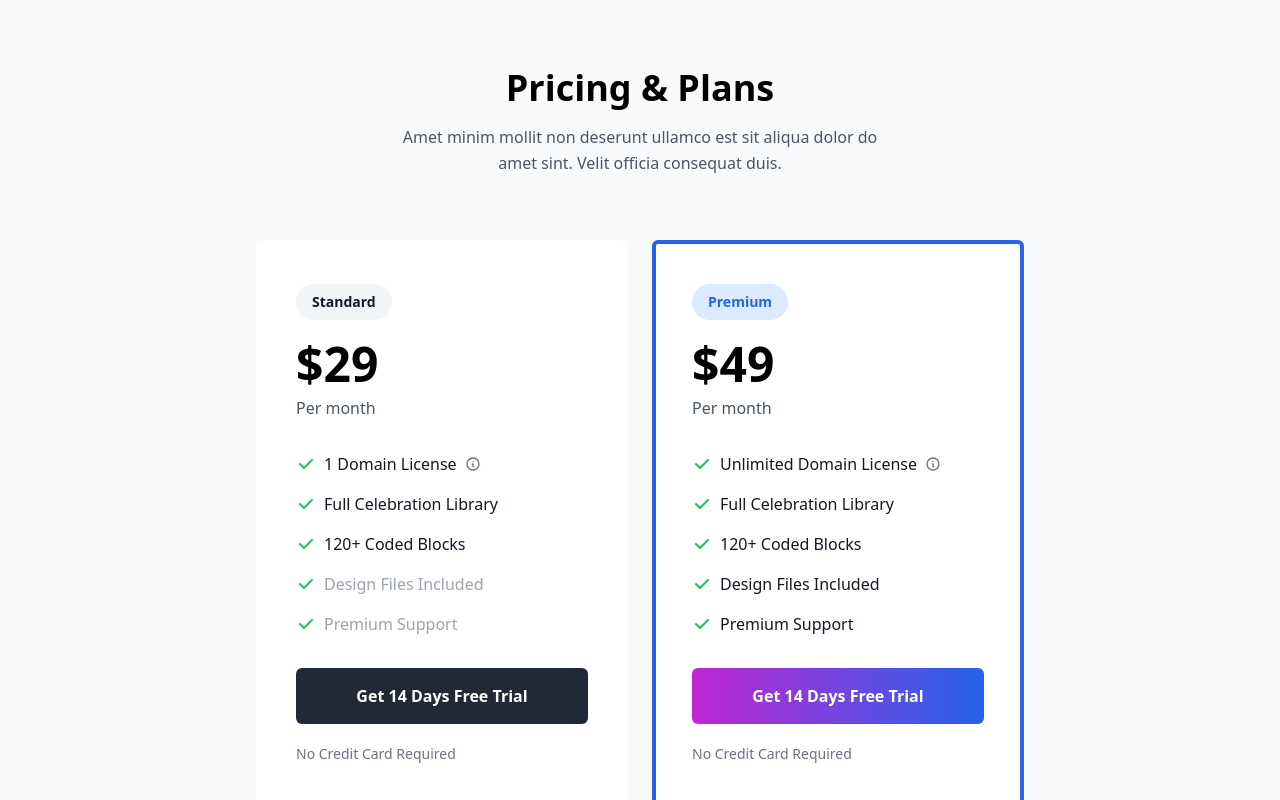
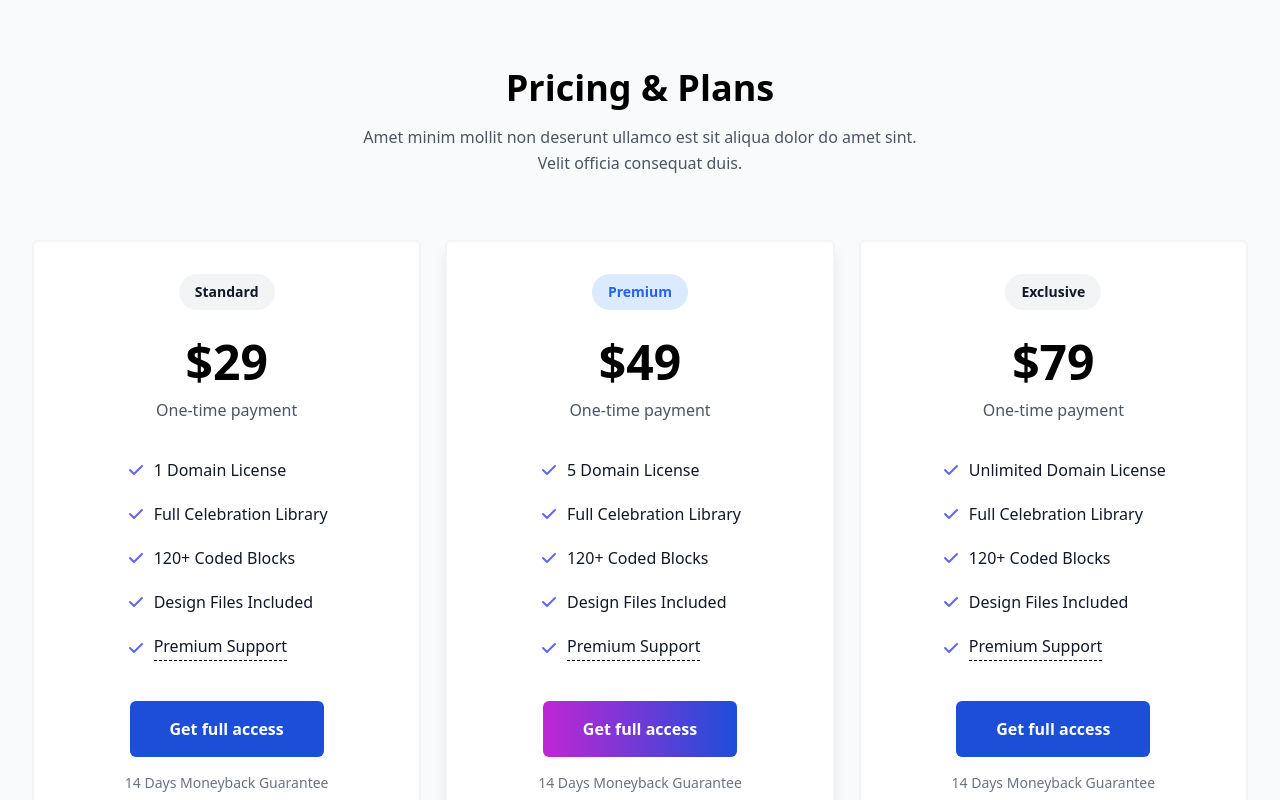
Before and after one commit to nodexchange/alyssacreative.co.uk, a Next.js app: page / in a window 1280 px wide. Shown: the part 2000-2800 px from the top of the page. Built offline with nearby package versions, Linux system fonts and the light colour scheme.

Commit message:
Update pricing

```diff
--- a/components/Pricing.js
+++ b/components/Pricing.js
@@ -6,121 +6,164 @@ function Pricing() {
         <div class="px-4 mx-auto max-w-7xl sm:px-6 lg:px-8">
             <div class="max-w-2xl mx-auto text-center">
                 <h2 class="leading-tight text-black font-bold text-xl md:text-2xl lg:text-4xl">Pricing & Plans</h2>
-            <p class="max-w-lg mx-auto mt-4 text-base leading-relaxed text-gray-600">Amet minim mollit non deserunt ullamco est sit aliqua dolor do amet sint. Velit officia consequat duis.</p>
+                <p class="max-w-xl mx-auto mt-4 text-base leading-relaxed text-gray-600">Amet minim mollit non deserunt ullamco est sit aliqua dolor do amet sint. Velit officia consequat duis.</p>
             </div>
 
-        <div class="grid max-w-3xl grid-cols-1 gap-6 mx-auto mt-8 sm:mt-16 sm:grid-cols-2">
-            <div class="bg-white border-4 border-transparent rounded-md">
-                <div class="p-6 md:py-10 md:px-9">
+            <div class="grid max-w-md grid-cols-1 gap-6 mx-auto mt-8 text-center lg:max-w-full lg:mt-16 lg:grid-cols-3">
+                <div class="overflow-hidden bg-white border-2 border-gray-100 rounded-md">
+                    <div class="p-8 xl:px-12">
                         <div class="inline-block px-4 py-2 bg-gray-100 rounded-full">
                             <h3 class="text-sm font-semibold text-gray-900">Standard</h3>
                         </div>
-                    <p class="mt-5 text-5xl font-bold text-black">$29</p>
-                    <p class="mt-2 text-base text-gray-600">Per month</p>
+                        <p class="text-5xl font-bold text-black mt-7">$29</p>
+                        <p class="mt-3 text-base text-gray-600">One-time payment</p>
 
-                    <ul class="flex flex-col mt-8 space-y-4">
+                        <ul class="inline-flex flex-col items-start space-y-5 text-left mt-9">
                             <li class="inline-flex items-center space-x-2">
-                            <svg class="flex-shrink-0 w-5 h-5 text-green-500" xmlns="http://www.w3.org/2000/svg" viewBox="0 0 20 20" fill="currentColor">
+                                <svg class="flex-shrink-0 w-5 h-5 text-indigo-500" xmlns="http://www.w3.org/2000/svg" viewBox="0 0 20 20" fill="currentColor">
                                     <path fill-rule="evenodd" d="M16.707 5.293a1 1 0 010 1.414l-8 8a1 1 0 01-1.414 0l-4-4a1 1 0 011.414-1.414L8 12.586l7.293-7.293a1 1 0 011.414 0z" clip-rule="evenodd" />
                                 </svg>
                                 <span class="text-base font-medium text-gray-900"> 1 Domain License </span>
-                            <svg class="w-4 h-4 ml-0.5 text-gray-500" xmlns="http://www.w3.org/2000/svg" fill="none" viewBox="0 0 24 24" stroke="currentColor">
-                                <path stroke-linecap="round" stroke-linejoin="round" stroke-width="2" d="M13 16h-1v-4h-1m1-4h.01M21 12a9 9 0 11-18 0 9 9 0 0118 0z" />
-                            </svg>
                             </li>
 
                             <li class="inline-flex items-center space-x-2">
-                            <svg class="flex-shrink-0 w-5 h-5 text-green-500" xmlns="http://www.w3.org/2000/svg" viewBox="0 0 20 20" fill="currentColor">
+                                <svg class="flex-shrink-0 w-5 h-5 text-indigo-500" xmlns="http://www.w3.org/2000/svg" viewBox="0 0 20 20" fill="currentColor">
                                     <path fill-rule="evenodd" d="M16.707 5.293a1 1 0 010 1.414l-8 8a1 1 0 01-1.414 0l-4-4a1 1 0 011.414-1.414L8 12.586l7.293-7.293a1 1 0 011.414 0z" clip-rule="evenodd" />
                                 </svg>
                                 <span class="text-base font-medium text-gray-900"> Full Celebration Library </span>
                             </li>
 
                             <li class="inline-flex items-center space-x-2">
-                            <svg class="flex-shrink-0 w-5 h-5 text-green-500" xmlns="http://www.w3.org/2000/svg" viewBox="0 0 20 20" fill="currentColor">
+                                <svg class="h-5 text-indigo-500 flex-shrink-0w-5" xmlns="http://www.w3.org/2000/svg" viewBox="0 0 20 20" fill="currentColor">
                                     <path fill-rule="evenodd" d="M16.707 5.293a1 1 0 010 1.414l-8 8a1 1 0 01-1.414 0l-4-4a1 1 0 011.414-1.414L8 12.586l7.293-7.293a1 1 0 011.414 0z" clip-rule="evenodd" />
                                 </svg>
                                 <span class="text-base font-medium text-gray-900"> 120+ Coded Blocks </span>
                             </li>
 
                             <li class="inline-flex items-center space-x-2">
-                            <svg class="flex-shrink-0 w-5 h-5 text-green-500" xmlns="http://www.w3.org/2000/svg" viewBox="0 0 20 20" fill="currentColor">
+                                <svg class="h-5 text-indigo-500 flex-shrink-0w-5" xmlns="http://www.w3.org/2000/svg" viewBox="0 0 20 20" fill="currentColor">
                                     <path fill-rule="evenodd" d="M16.707 5.293a1 1 0 010 1.414l-8 8a1 1 0 01-1.414 0l-4-4a1 1 0 011.414-1.414L8 12.586l7.293-7.293a1 1 0 011.414 0z" clip-rule="evenodd" />
                                 </svg>
-                            <span class="text-base font-medium text-gray-400"> Design Files Included </span>
+                                <span class="text-base font-medium text-gray-900"> Design Files Included </span>
                             </li>
 
                             <li class="inline-flex items-center space-x-2">
-                            <svg class="flex-shrink-0 w-5 h-5 text-green-500" xmlns="http://www.w3.org/2000/svg" viewBox="0 0 20 20" fill="currentColor">
+                                <svg class="flex-shrink-0 w-5 h-5 text-indigo-500" xmlns="http://www.w3.org/2000/svg" viewBox="0 0 20 20" fill="currentColor">
                                     <path fill-rule="evenodd" d="M16.707 5.293a1 1 0 010 1.414l-8 8a1 1 0 01-1.414 0l-4-4a1 1 0 011.414-1.414L8 12.586l7.293-7.293a1 1 0 011.414 0z" clip-rule="evenodd" />
                                 </svg>
-                            <span class="text-base font-medium text-gray-400"> Premium Support </span>
+                                <span class="pb-0.5 text-base font-medium text-gray-900 border-b border-black border-dashed"> Premium Support </span>
                             </li>
                         </ul>
 
-                    <a href="#" title="" class="inline-flex items-center justify-center w-full px-4 py-4 mt-8 font-semibold text-white transition-all duration-200 bg-gray-800 rounded-md hover:bg-gray-600 focus:bg-gray-600" role="button"> Get 14 Days Free Trial </a>
-
-                    <p class="mt-5 text-sm text-gray-500">No Credit Card Required</p>
+                        <a href="#" title="" class="inline-flex items-center justify-center px-10 py-4 mt-10 text-base font-semibold text-white transition-all duration-200 bg-blue-700 rounded-md hover:bg-blue-800 focus:bg-blue-800" role="button"> Get full access </a>
+                        <p class="mt-4 text-sm text-gray-500">14 Days Moneyback Guarantee</p>
                     </div>
                 </div>
 
-            <div class="bg-white border-4 border-blue-600 rounded-md">
-                <div class="p-6 md:py-10 md:px-9">
+                <div class="overflow-hidden bg-white border-2 border-gray-100 rounded-md shadow-lg">
+                    <div class="p-8 xl:px-12">
                         <div class="inline-block px-4 py-2 bg-blue-100 rounded-full">
                             <h3 class="text-sm font-semibold text-blue-600">Premium</h3>
                         </div>
-                    <p class="mt-5 text-5xl font-bold text-black">$49</p>
-                    <p class="mt-2 text-base text-gray-600">Per month</p>
+                        <p class="text-5xl font-bold text-black mt-7">$49</p>
+                        <p class="mt-3 text-base text-gray-600">One-time payment</p>
 
-                    <ul class="flex flex-col mt-8 space-y-4">
+                        <ul class="inline-flex flex-col items-start space-y-5 text-left mt-9">
                             <li class="inline-flex items-center space-x-2">
-                            <svg class="flex-shrink-0 w-5 h-5 text-green-500" xmlns="http://www.w3.org/2000/svg" viewBox="0 0 20 20" fill="currentColor">
+                                <svg class="flex-shrink-0 w-5 h-5 text-indigo-500" xmlns="http://www.w3.org/2000/svg" viewBox="0 0 20 20" fill="currentColor">
                                     <path fill-rule="evenodd" d="M16.707 5.293a1 1 0 010 1.414l-8 8a1 1 0 01-1.414 0l-4-4a1 1 0 011.414-1.414L8 12.586l7.293-7.293a1 1 0 011.414 0z" clip-rule="evenodd" />
                                 </svg>
-                            <span class="text-base font-medium text-gray-900"> Unlimited Domain License </span>
-                            <svg class="w-4 h-4 ml-0.5 text-gray-500" xmlns="http://www.w3.org/2000/svg" fill="none" viewBox="0 0 24 24" stroke="currentColor">
-                                <path stroke-linecap="round" stroke-linejoin="round" stroke-width="2" d="M13 16h-1v-4h-1m1-4h.01M21 12a9 9 0 11-18 0 9 9 0 0118 0z" />
-                            </svg>
+                                <span class="text-base font-medium text-gray-900"> 5 Domain License </span>
                             </li>
 
                             <li class="inline-flex items-center space-x-2">
-                            <svg class="flex-shrink-0 w-5 h-5 text-green-500" xmlns="http://www.w3.org/2000/svg" viewBox="0 0 20 20" fill="currentColor">
+                                <svg class="flex-shrink-0 w-5 h-5 text-indigo-500" xmlns="http://www.w3.org/2000/svg" viewBox="0 0 20 20" fill="currentColor">
                                     <path fill-rule="evenodd" d="M16.707 5.293a1 1 0 010 1.414l-8 8a1 1 0 01-1.414 0l-4-4a1 1 0 011.414-1.414L8 12.586l7.293-7.293a1 1 0 011.414 0z" clip-rule="evenodd" />
                                 </svg>
                                 <span class="text-base font-medium text-gray-900"> Full Celebration Library </span>
                             </li>
 
                             <li class="inline-flex items-center space-x-2">
-                            <svg class="flex-shrink-0 w-5 h-5 text-green-500" xmlns="http://www.w3.org/2000/svg" viewBox="0 0 20 20" fill="currentColor">
+                                <svg class="flex-shrink-0 w-5 h-5 text-indigo-500" xmlns="http://www.w3.org/2000/svg" viewBox="0 0 20 20" fill="currentColor">
                                     <path fill-rule="evenodd" d="M16.707 5.293a1 1 0 010 1.414l-8 8a1 1 0 01-1.414 0l-4-4a1 1 0 011.414-1.414L8 12.586l7.293-7.293a1 1 0 011.414 0z" clip-rule="evenodd" />
                                 </svg>
                                 <span class="text-base font-medium text-gray-900"> 120+ Coded Blocks </span>
                             </li>
 
                             <li class="inline-flex items-center space-x-2">
-                            <svg class="flex-shrink-0 w-5 h-5 text-green-500" xmlns="http://www.w3.org/2000/svg" viewBox="0 0 20 20" fill="currentColor">
+                                <svg class="flex-shrink-0 w-5 h-5 text-indigo-500" xmlns="http://www.w3.org/2000/svg" viewBox="0 0 20 20" fill="currentColor">
                                     <path fill-rule="evenodd" d="M16.707 5.293a1 1 0 010 1.414l-8 8a1 1 0 01-1.414 0l-4-4a1 1 0 011.414-1.414L8 12.586l7.293-7.293a1 1 0 011.414 0z" clip-rule="evenodd" />
                                 </svg>
                                 <span class="text-base font-medium text-gray-900"> Design Files Included </span>
                             </li>
 
                             <li class="inline-flex items-center space-x-2">
-                            <svg class="flex-shrink-0 w-5 h-5 text-green-500" xmlns="http://www.w3.org/2000/svg" viewBox="0 0 20 20" fill="currentColor">
+                                <svg class="flex-shrink-0 w-5 h-5 text-indigo-500" xmlns="http://www.w3.org/2000/svg" viewBox="0 0 20 20" fill="currentColor">
                                     <path fill-rule="evenodd" d="M16.707 5.293a1 1 0 010 1.414l-8 8a1 1 0 01-1.414 0l-4-4a1 1 0 011.414-1.414L8 12.586l7.293-7.293a1 1 0 011.414 0z" clip-rule="evenodd" />
                                 </svg>
-                            <span class="text-base font-medium text-gray-900"> Premium Support </span>
+                                <span class="pb-0.5 text-base font-medium text-gray-900 border-b border-black border-dashed"> Premium Support </span>
                             </li>
                         </ul>
 
-                    <a href="#" title="" class="inline-flex items-center justify-center w-full px-4 py-4 mt-8 font-semibold text-white transition-all duration-200 rounded-md bg-gradient-to-r from-fuchsia-600 to-blue-600 hover:opacity-80 focus:opacity-80" role="button"> Get 14 Days Free Trial </a>
+                        <a href="#" title="" class="inline-flex items-center justify-center px-10 py-4 mt-10 text-base font-semibold text-white transition-all duration-200 rounded-md bg-gradient-to-r from-fuchsia-600 to-blue-700 hover:opacity-80 focus:opacity-80" role="button"> Get full access </a>
+                        <p class="mt-4 text-sm text-gray-500">14 Days Moneyback Guarantee</p>
+                    </div>
+                </div>
 
-                    <p class="mt-5 text-sm text-gray-500">No Credit Card Required</p>
+                <div class="overflow-hidden bg-white border-2 border-gray-100 rounded-md">
+                    <div class="p-8 xl:px-12">
+                        <div class="inline-block px-4 py-2 bg-gray-100 rounded-full">
+                            <h3 class="text-sm font-semibold text-gray-900">Exclusive</h3>
+                        </div>
+                        <p class="text-5xl font-bold text-black mt-7">$79</p>
+                        <p class="mt-3 text-base text-gray-600">One-time payment</p>
+
+                        <ul class="inline-flex flex-col items-start space-y-5 text-left mt-9">
+                            <li class="inline-flex items-center space-x-2">
+                                <svg class="flex-shrink-0 w-5 h-5 text-indigo-500" xmlns="http://www.w3.org/2000/svg" viewBox="0 0 20 20" fill="currentColor">
+                                    <path fill-rule="evenodd" d="M16.707 5.293a1 1 0 010 1.414l-8 8a1 1 0 01-1.414 0l-4-4a1 1 0 011.414-1.414L8 12.586l7.293-7.293a1 1 0 011.414 0z" clip-rule="evenodd" />
+                                </svg>
+                                <span class="text-base font-medium text-gray-900"> Unlimited Domain License </span>
+                            </li>
+
+                            <li class="inline-flex items-center space-x-2">
+                                <svg class="flex-shrink-0 w-5 h-5 text-indigo-500" xmlns="http://www.w3.org/2000/svg" viewBox="0 0 20 20" fill="currentColor">
+                                    <path fill-rule="evenodd" d="M16.707 5.293a1 1 0 010 1.414l-8 8a1 1 0 01-1.414 0l-4-4a1 1 0 011.414-1.414L8 12.586l7.293-7.293a1 1 0 011.414 0z" clip-rule="evenodd" />
+                                </svg>
+                                <span class="text-base font-medium text-gray-900"> Full Celebration Library </span>
+                            </li>
+
+                            <li class="inline-flex items-center space-x-2">
+                                <svg class="flex-shrink-0 w-5 h-5 text-indigo-500" xmlns="http://www.w3.org/2000/svg" viewBox="0 0 20 20" fill="currentColor">
+                                    <path fill-rule="evenodd" d="M16.707 5.293a1 1 0 010 1.414l-8 8a1 1 0 01-1.414 0l-4-4a1 1 0 011.414-1.414L8 12.586l7.293-7.293a1 1 0 011.414 0z" clip-rule="evenodd" />
+                                </svg>
+                                <span class="text-base font-medium text-gray-900"> 120+ Coded Blocks </span>
+                            </li>
+
+                            <li class="inline-flex items-center space-x-2">
+                                <svg class="flex-shrink-0 w-5 h-5 text-indigo-500" xmlns="http://www.w3.org/2000/svg" viewBox="0 0 20 20" fill="currentColor">
+                                    <path fill-rule="evenodd" d="M16.707 5.293a1 1 0 010 1.414l-8 8a1 1 0 01-1.414 0l-4-4a1 1 0 011.414-1.414L8 12.586l7.293-7.293a1 1 0 011.414 0z" clip-rule="evenodd" />
+                                </svg>
+                                <span class="text-base font-medium text-gray-900"> Design Files Included </span>
+                            </li>
+
+                            <li class="inline-flex items-center space-x-2">
+                                <svg class="flex-shrink-0 w-5 h-5 text-indigo-500" xmlns="http://www.w3.org/2000/svg" viewBox="0 0 20 20" fill="currentColor">
+                                    <path fill-rule="evenodd" d="M16.707 5.293a1 1 0 010 1.414l-8 8a1 1 0 01-1.414 0l-4-4a1 1 0 011.414-1.414L8 12.586l7.293-7.293a1 1 0 011.414 0z" clip-rule="evenodd" />
+                                </svg>
+                                <span class="pb-0.5 text-base font-medium text-gray-900 border-b border-black border-dashed"> Premium Support </span>
+                            </li>
+                        </ul>
+
+                        <a href="#" title="" class="inline-flex items-center justify-center px-10 py-4 mt-10 text-base font-semibold text-white transition-all duration-200 bg-blue-700 rounded-md hover:bg-blue-800 focus:bg-blue-800" role="button"> Get full access </a>
+                        <p class="mt-4 text-sm text-gray-500">14 Days Moneyback Guarantee</p>
                     </div>
                 </div>
             </div>
         </div>
     </section>
 
+
   )
 }
 
```
Lines whose indentation alone changed are shown as unchanged.
